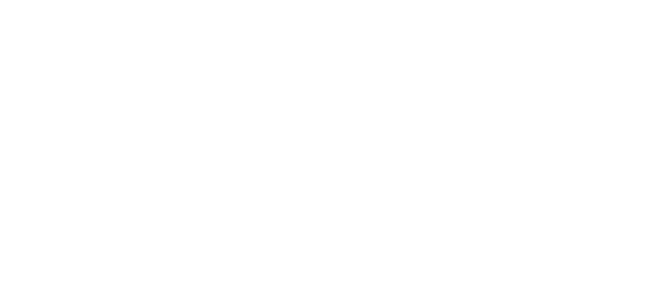
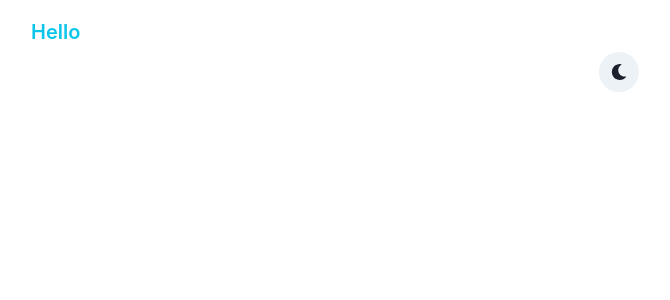
Before and after one commit to shoaibiqbal0/react-portfolio-2, a React (Create React App) app: page / in a window 1280 px wide. Shown: the top 300 px of the page, without its empty margins (21-691 px from the left). Built offline with nearby package versions, Linux system fonts and the light colour scheme.

Commit message:
Added icons in App.js

```diff
--- a/src/App.js
+++ b/src/App.js
@@ -1,5 +1,26 @@
+import { FaSun, FaMoon } from "react-icons/fa";
+import { Flex, Heading, IconButton, VStack } from "@chakra-ui/react";
+import { useState } from "react";
+
 function App() {
-  return <div></div>;
+  const [darkMode, setDardMode] = useState(false);
+
+  const handleClick = () => {
+    setDardMode(!darkMode);
+  };
+
+  return (
+    <VStack p="5">
+      <Flex w="100%">
+        <Heading ml="8" size="md" fontWeight="semibold" color="cyan.400">
+          Hello
+        </Heading>
+      </Flex>
+      <IconButton onClick={handleClick} isRound="true">
+        {darkMode ? <FaSun /> : <FaMoon />}
+      </IconButton>
+    </VStack>
+  );
 }
 
 export default App;
--- a/src/index.js
+++ b/src/index.js
@@ -1,10 +1,13 @@
 import React from "react";
 import ReactDOM from "react-dom/client";
 import App from "./App";
+import { ChakraProvider } from "@chakra-ui/react";
 
 const root = ReactDOM.createRoot(document.getElementById("root"));
 root.render(
   <React.StrictMode>
-    <App />
+    <ChakraProvider>
+      <App />
+    </ChakraProvider>
   </React.StrictMode>
 );
```
Also changed, not shown: src/components/Header.jsx (added, +7 -0 lines), src/components/Profile.jsx (added, +7 -0 lines), src/components/Social.jsx (added, +7 -0 lines).
